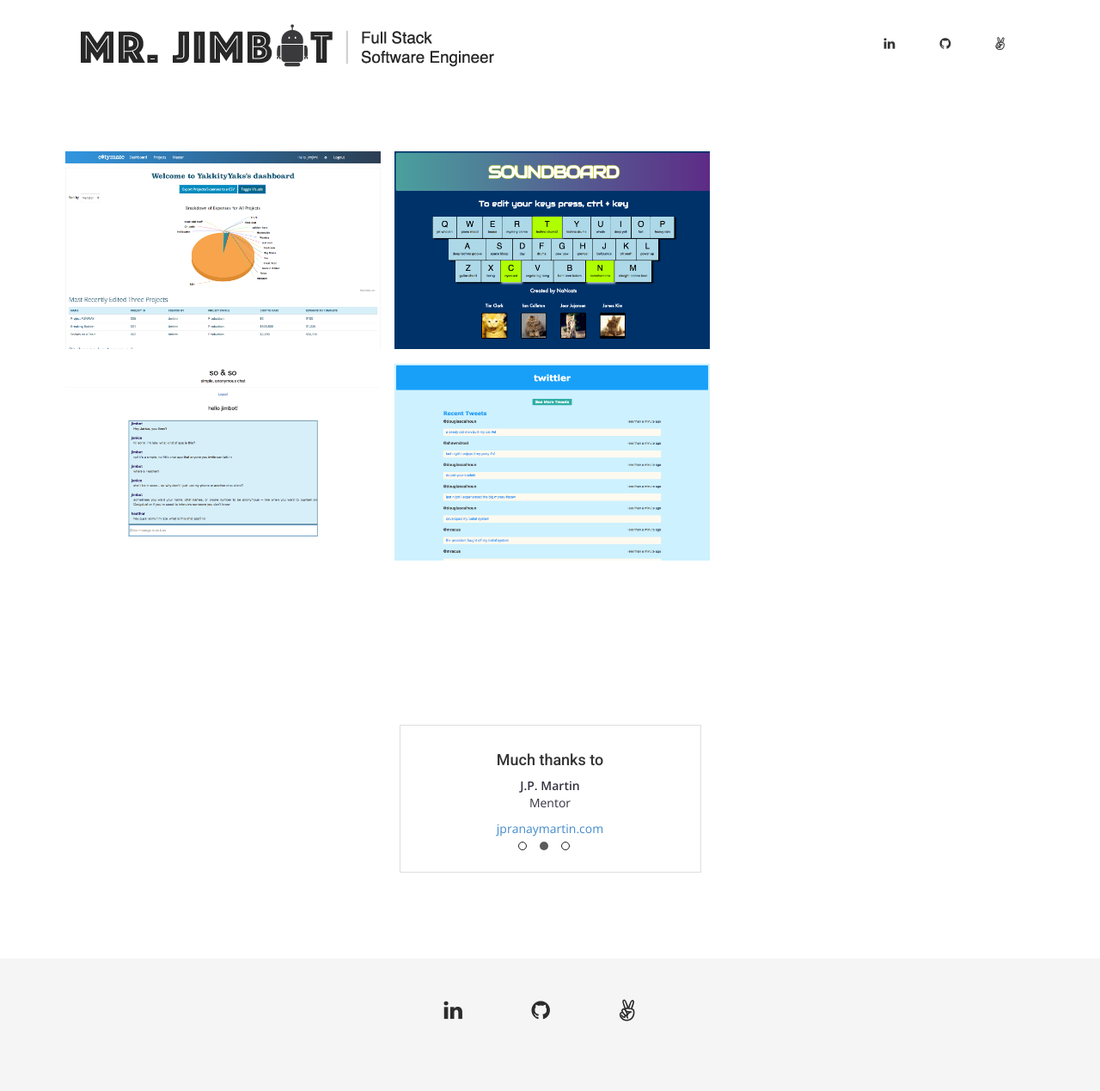
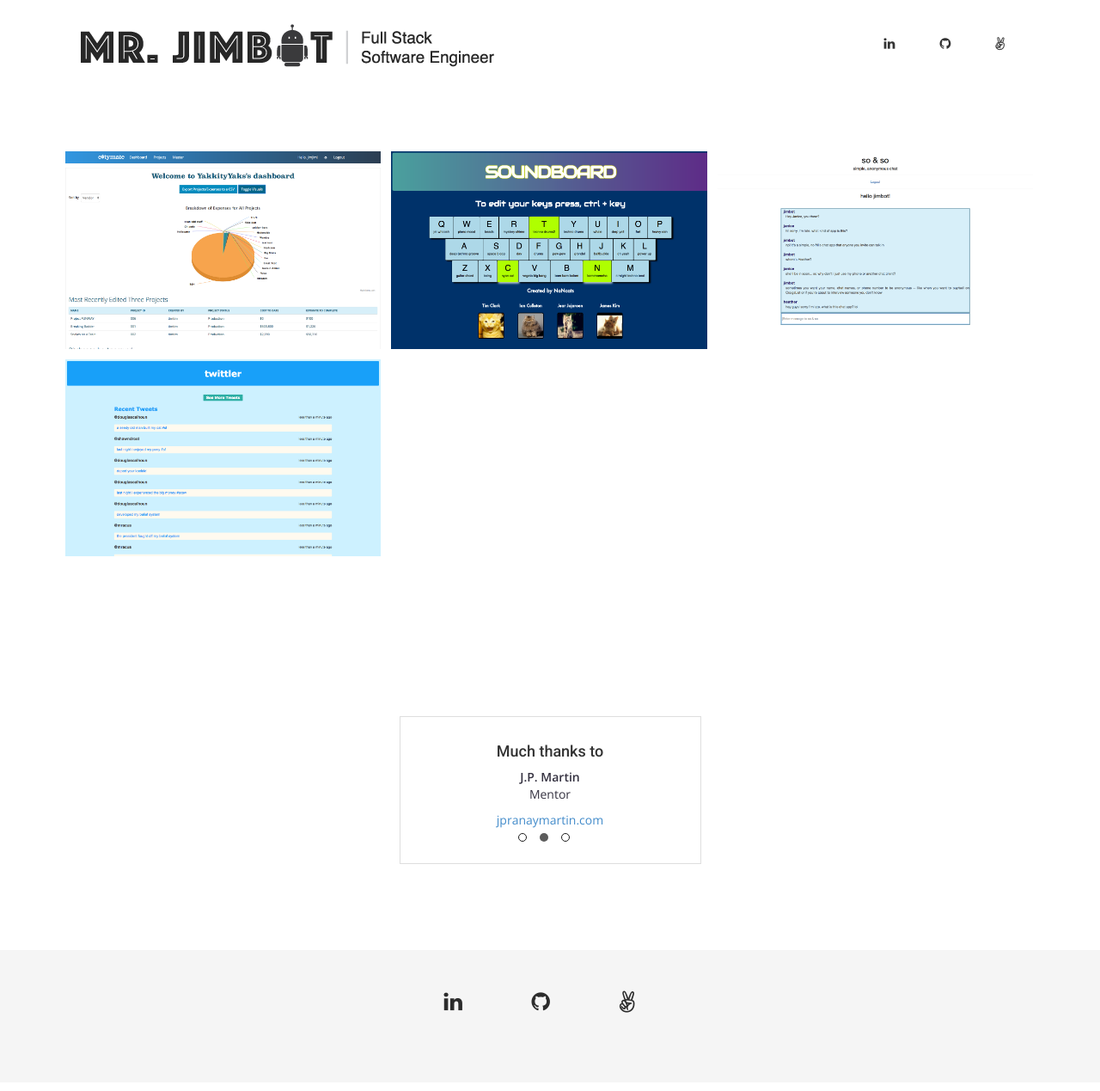
Before and after one commit to jimmy-james/jimmy-james.github.io, a Jekyll site: the page built from index.html, in a window 1280 px wide. Shown: the whole page at 86% size. Built offline with Jekyll 4.4.1, drawn with Linux system fonts in a browser that asks for light colours; nearby versions of some CDN libraries; some web fonts are replaced.

Commit message:
dashboard reorder

```diff
--- a/css/airspace.css
+++ b/css/airspace.css
@@ -482,7 +482,7 @@ font header .navbar-default .navbar-nav li a:hover {
   transition: all 0.4s ease-in-out;
 }
 #portfolio-work .block .portfolio-contant ul li {
-  /*float: left;*/
+  float: left;
   width: 32.22%;
   overflow: hidden;
   margin: 6px;
```
